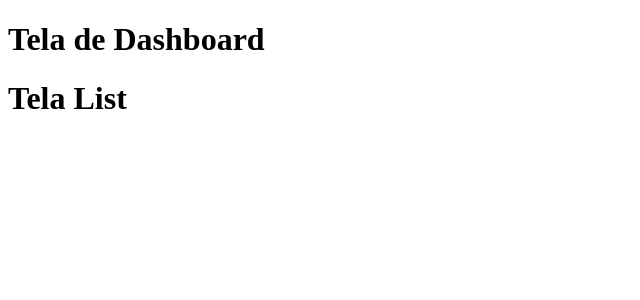
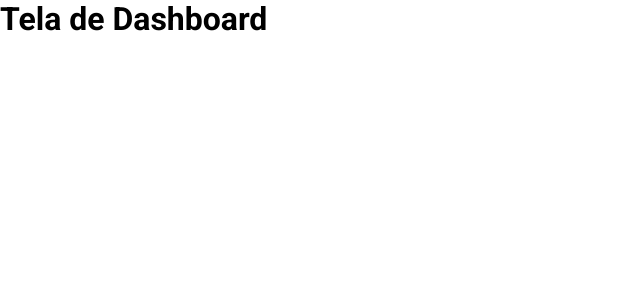
Before and after one commit to IanoMaciel/my-wallet, a React (Create React App) app: page / in a window 1280 px wide. Shown: the top 300 px of the page, without its empty margins (0-640 px from the left). Built offline with nearby package versions, Linux system fonts and the light colour scheme.

Commit message:
Instalando o modulo styles-components e criando estilos globais

```diff
--- a/package.json
+++ b/package.json
@@ -40,5 +40,8 @@
       "last 1 firefox version",
       "last 1 safari version"
     ]
+  },
+  "devDependencies": {
+    "@types/styled-components": "^5.1.26"
   }
 }
--- /dev/null
+++ b/src/App.tsx
@@ -0,0 +1,16 @@
+import React from "react";
+import GlobalStyles from "./styles/GlobalStyles"; //estilo global
+
+//views
+import Dashboard from "./views/Dashboard";
+
+const App: React.FC = () => {
+    return(
+        <>
+            <GlobalStyles/>
+            <Dashboard/>
+        </>
+    );
+}
+
+export default App;
--- a/src/index.tsx
+++ b/src/index.tsx
@@ -1,9 +1,6 @@
 import React from 'react';
 import ReactDOM from 'react-dom/client';
-
-//views
-import Dashboard from './views/Dashboard';
-import List from './views/List';
+import App from './App';
 
 const root = ReactDOM.createRoot(
   document.getElementById('root') as HTMLElement
@@ -11,8 +8,7 @@
 root.render(
   <React.StrictMode>
     <>
-      <Dashboard />
-      <List/>
+      <App />
     </>
 
   </React.StrictMode>
--- /dev/null
+++ b/src/styles/GlobalStyles.ts
@@ -0,0 +1,23 @@
+import {createGlobalStyle} from 'styled-components';
+
+export default createGlobalStyle`
+    * {
+        margin: 0;
+        padding: 0;
+        box-sizing: border-box;
+    }
+
+    html, body, #root {
+        height: 100%;
+    }
+
+    *, button, input {
+        border: 0;
+        outline: 0;
+        font-family: 'Roboto', sans-serif;
+    }
+
+    button {
+        cursor: pointer;
+    }
+`;
```
Also changed, not shown: 1 other file (tests, documents, lock files or other folders).
